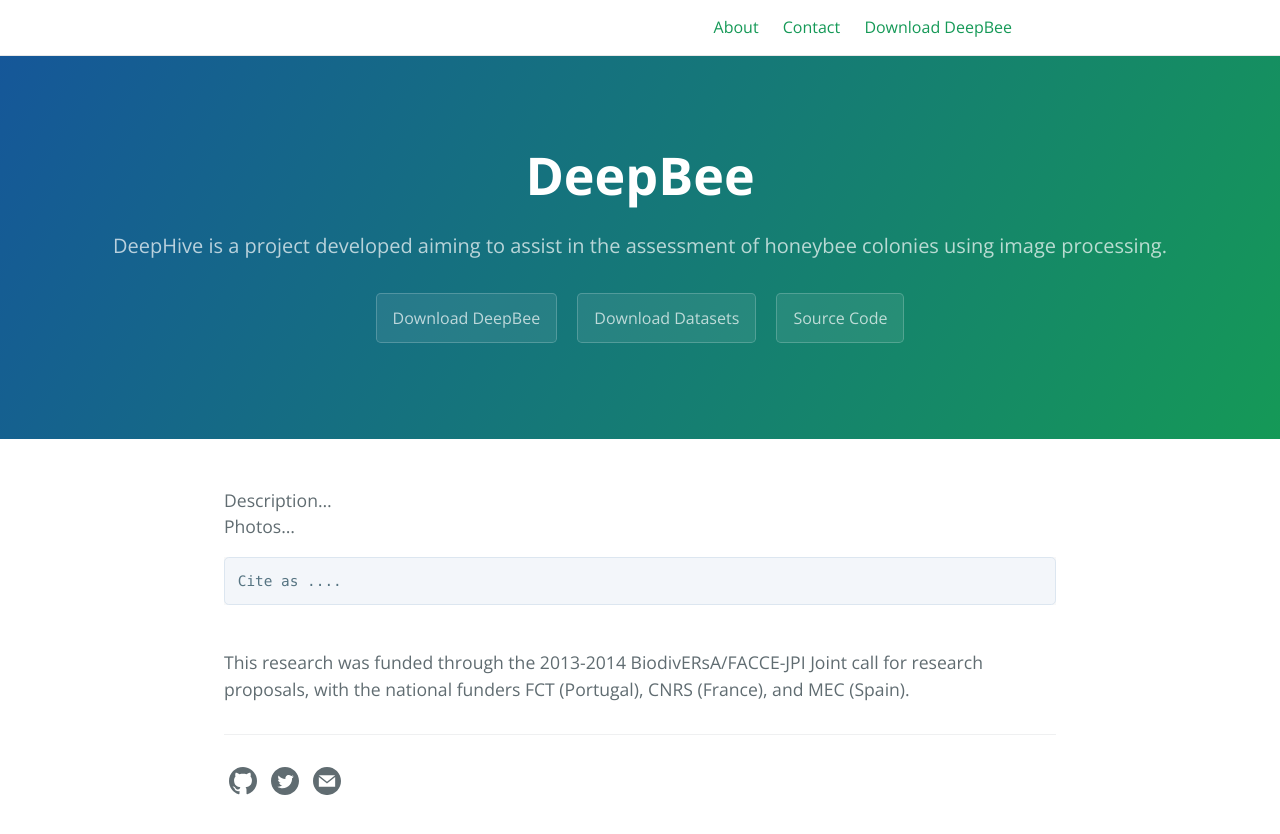
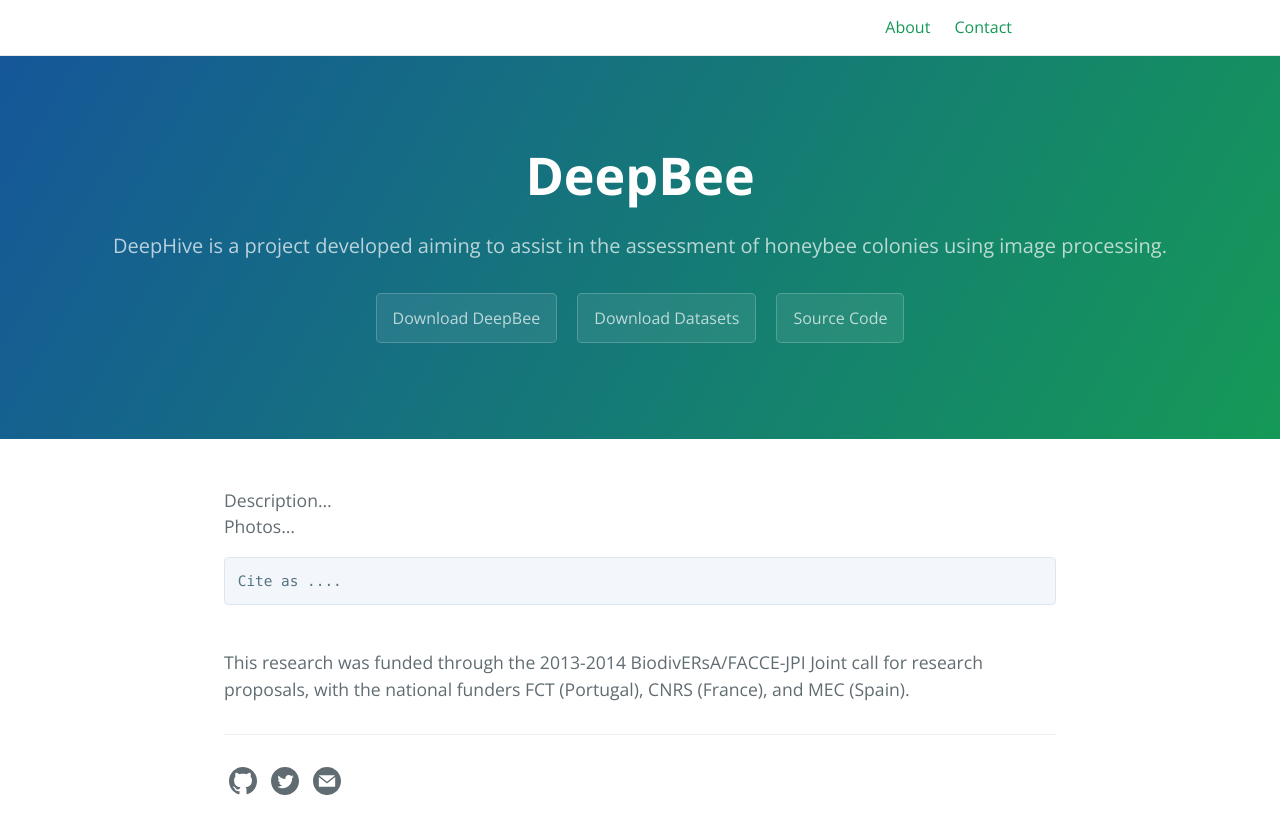
Before and after one commit to avsthiago/DeepBee, a Jekyll site: the page built from index.md, in a window 1280 px wide. Shown: the top 834 px of the page. Built offline with Jekyll 4.4.1, drawn with Linux system fonts in a browser that asks for light colours.

Commit message:
name change

```diff
--- a/_includes/site-header.html
+++ b/_includes/site-header.html
@@ -28,7 +28,7 @@
               {% if my_page.title contains "404" %}
               {% else %}
                 {% if my_page.title != 'Download Dataset' %}
-                  {% if my_page.title != 'Download Deephive' %}
+                  {% if my_page.title != 'Download DeepBee' %}
                     <a class="page-link" href="{{ my_page.url | relative_url }}">{{ my_page.title | escape }}</a>
                   {% endif %}
                 {% endif %}
```
